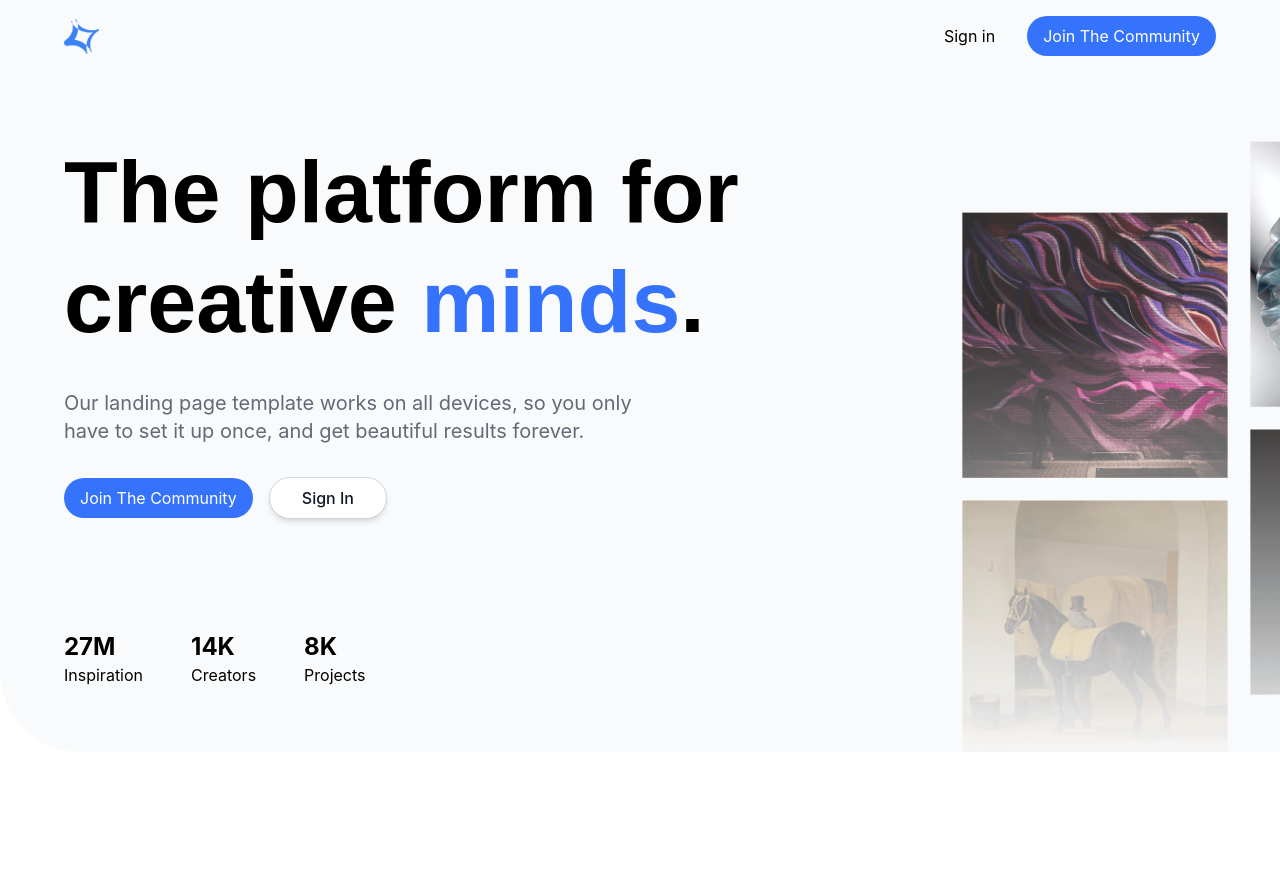
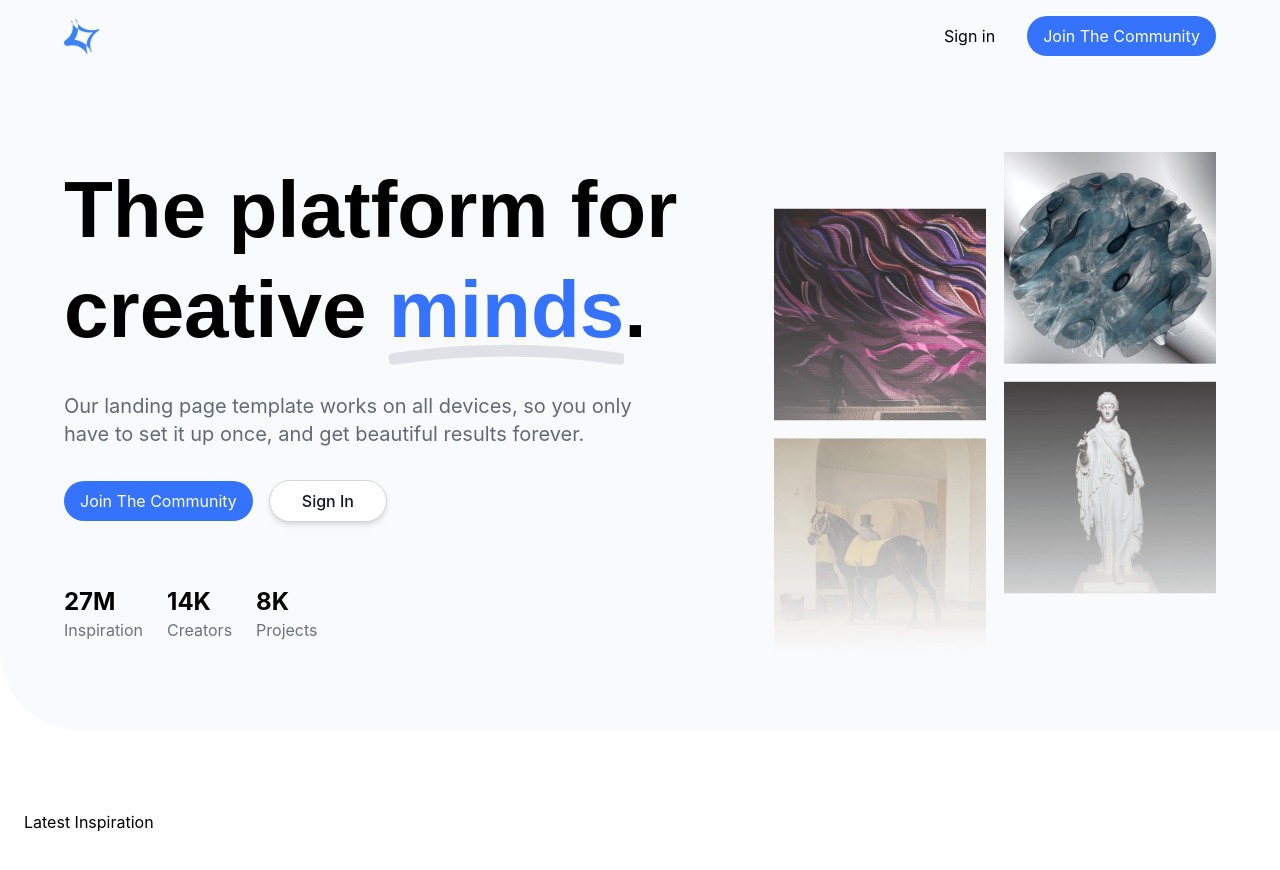
Before and after one commit to Rozuwan/Creative-Web-template, a React (Vite) app: page / in a window 1280 px wide. Shown: the top 870 px of the page. Before the commit the page ends 800 px from the top, so only its background shows below. Built offline with nearby package versions, Linux system fonts and the light colour scheme; a web font is replaced by a local one.

Commit message:
final homepage, img adustment left

```diff
--- a/package.json
+++ b/package.json
@@ -17,6 +17,7 @@
     "react-dom": "^19.2.7",
     "react-icons": "^5.7.0",
     "react-router-dom": "^7.18.1",
+    "rough-notation": "^0.5.1",
     "tailwindcss": "^4.3.3"
   },
   "devDependencies": {
--- a/src/components/Homepage.jsx
+++ b/src/components/Homepage.jsx
@@ -3,25 +3,50 @@ import HeroImg from "../assets/hero.png";
 import Communitybtn from "./button/Communitybtn";
 import { Link } from "react-router-dom";
 
+const stats = [
+  { value: "27M", label: "Inspiration" },
+  { value: "14K", label: "Creators" },
+  { value: "8K", label: "Projects" },
+];
+
 const Homepage = () => {
   return (
-    <div className="overflow-x-hidden rounded-bl-[80px] bg-gray-50">
+    <div className="">
       <Navbar />
 
-      <main className="px-6 py-10">
-        <section className="mx-auto flex min-h-[75vh] max-w-6xl flex-col items-center md:flex-row">
-          <div className="flex basis-full flex-col items-center gap-8 text-center md:items-start md:text-left md:basis-3/5">
-            <h1 className="font-cabinet text-4xl font-bold leading-tight md:text-[88px]">
+      <main>
+        <section className="rounded-bl-[80px] bg-gray-50 px-10 py-20">
+          <div className="mx-auto flex max-w-6xl flex-col items-center gap-12 md:flex-row">
+            {/* Left content */}
+            <div className="flex basis-full flex-col items-center gap-8 text-center md:basis-3/5 md:items-start md:text-left">
+              <h1 className="font-cabinet text-4xl font-bold leading-tight md:text-[64px] lg:text-[80px]">
                 The platform for creative{" "}
-              <span className="text-primary">minds</span>.
+                <span className="relative inline-block text-primary">
+                  minds
+                  {/* UnderLine  */}
+                  <svg
+                    className="absolute -bottom-2 left-0 w-full"
+                    viewBox="0 0 100 12"
+                    preserveAspectRatio="none"
+                  >
+                    <path
+                      d="M2 8 Q50 1 98 8"
+                      stroke="#E0E0E7"
+                      strokeWidth="5"
+                      fill="none"
+                      strokeLinecap="round"
+                    />
+                  </svg>
+                </span>
+                .
               </h1>
 
-            <p className="mx-auto max-w-xl text-base text-text-primary md:mx-0 md:text-xl">
-              Our landing page template works on all devices, so you only have
-              to set it up once, and get beautiful results forever.
+              <p className="max-w-xl text-base text-text-primary md:text-xl">
+                Our landing page template works on all devices, so you only
+                have to set it up once, and get beautiful results forever.
               </p>
 
-            <div className="flex items-center justify-center gap-4 md:justify-start">
+              <div className="flex items-center gap-4">
                 <Communitybtn />
                 <Link
                   to="/signin"
@@ -31,30 +56,32 @@ const Homepage = () => {
                 </Link>
               </div>
 
-            <div className="flex flex-wrap justify-center gap-8 mt-20 md:justify-start md:gap-12">
-              <div>
-                <h3 className="text-2xl font-bold ">27M</h3>
-                <p className="text-base font-normal">Inspiration</p>
+              <div className="mt-8 flex flex-wrap items-center gap-6">
+                {stats.map(({ value, label }) => (
+                  <div key={label}>
+                    <h3 className="text-2xl font-bold">{value}</h3>
+                    <p className="text-base font-normal text-gray-500">
+                      {label}
+                    </p>
                   </div>
-
-              <div>
-                <h3 className="text-2xl font-bold">14K</h3>
-                <p className="text-base font-normal">Creators</p>
-              </div>
-
-              <div>
-                <h3 className="text-2xl font-bold">8K</h3>
-                <p className="text-base font-normal">Projects</p>
-              </div>
+                ))}
               </div>
             </div>
 
-          <div className="relative z-10 mt-8 flex basis-full justify-center overflow-visible md:mt-0 md:basis-2/5 md:justify-end">
+            {/* Right content */}
+            <div className="flex basis-full justify-center md:basis-2/5 md:justify-end">
               <img
                 src={HeroImg}
                 alt="Creative minds platform hero illustration"
-              className="w-full origin-right md:scale-120 md:translate-x-[65%] md:translate-y-[8%]"
+                className="w-full"
               />
+            </div>
+          </div>
+        </section>
+
+        <section className="px-6 py-20">
+          <div className="mx-auto max-w-7xl">
+            <h2>Latest Inspiration</h2>
           </div>
         </section>
       </main>
--- a/src/components/Navbar.jsx
+++ b/src/components/Navbar.jsx
@@ -4,7 +4,7 @@ import NavLogo from "./NavLogo";
 
 const Navbar = () => {
   return (
-    <header className="px-4 py-4">
+    <header className="px-6 py-4 bg-gray-50">
       <nav className="mx-auto flex max-w-6xl items-center justify-between">
         <NavLogo />
 
```
Also changed, not shown: 1 other file (tests, documents, lock files or other folders). Lines whose indentation alone changed are shown as unchanged.
